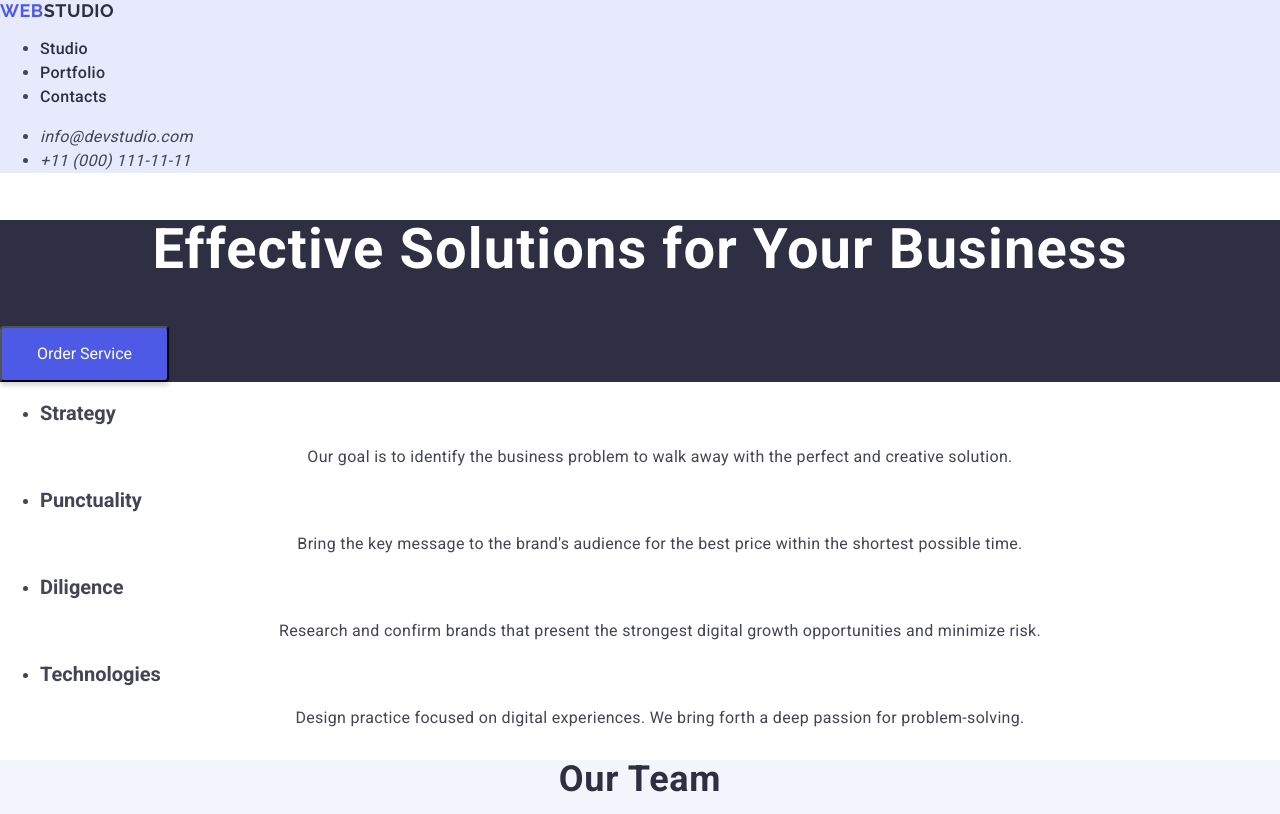
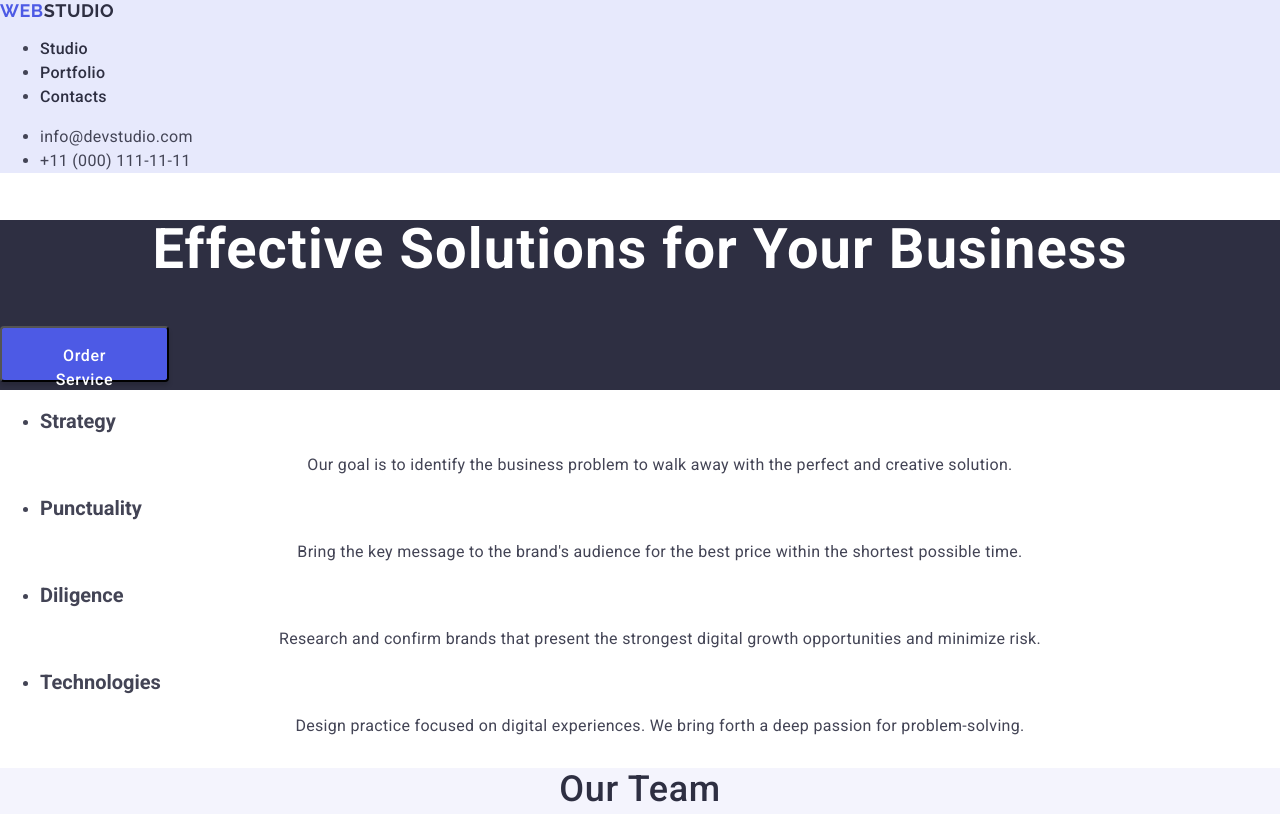
Before and after one commit to Seryon1a/goit-markup-hw-02, a plain HTML site: page index.html in a window 1280 px wide. Shown: the top 814 px of the page. Drawn offline with nearby package versions, Linux system fonts and the light colour scheme.

Commit message:
commit massage

```diff
--- a/CSS/style.css
+++ b/CSS/style.css
@@ -2,7 +2,7 @@
 font-family: "Raleway", serif; */
 
 body {
-  font-family: "Roboto", serif;
+  font-family: "Roboto", sans-serif;
   font-size: 16px;
   font-weight: normal;
   background-color: #fff;
@@ -61,6 +61,7 @@ body {
   font-family: "Roboto", sans-serif;
   font-weight: 400;
   font-size: 16px;
+  font-style: normal;
 
   /* line-height: 24px; */
   line-height: 1.5;
@@ -82,6 +83,11 @@ body {
 }
 
 .btn {
+  font-family: "Roboto" sans-serif;
+  font-weight: 500;
+  line-height: 1.5;
+  letter-spacing: 0.04em;
+  cursor: pointer;
   border-radius: 4px;
   padding: 16px 32px;
   width: 169px;
@@ -99,10 +105,12 @@ body {
   font-family: "Roboto", sans-serif;
   font-weight: 500;
   font-size: 20px;
+  font-weight: 500;
 
   /* line-height: 24px; */
   line-height: 1.2;
   letter-spacing: 0.02em;
+  text-transform: capitalize;
   color: #2e2f42;
 }
 
@@ -119,13 +127,14 @@ body {
 
 .subject {
   font-family: "Roboto", sans-serif;
-  font-weight: 700;
+  font-weight: 500;
   font-size: 36px;
 
   /* line-height: 40px; */
-  line-height: 1.11;
+  line-height: 1.2;
   letter-spacing: 0.02em;
   text-align: center;
+  text-transform: capitalize;
   color: #2e2f42;
 }
 
--- a/index.html
+++ b/index.html
@@ -23,7 +23,7 @@
             <a class="logo" href="./index.html">Web<span class="logo-dark">Studio</span></a>
             <ul>
                 <li>
-                    <a class="nav-link" href="">Studio</a>
+                    <a class="nav-link" href="./index.html">Studio</a>
                 </li>
                 <li>
                     <a class="nav-link" href="">Portfolio</a>
@@ -33,7 +33,7 @@
                 </li>
             </ul>
         </nav>
-        <address>
+        <address class="address ">
             <ul>
                 <li>
                     <a class="nav-link address" href="mailto:info@devstudio.com">info@devstudio.com</a>
```
